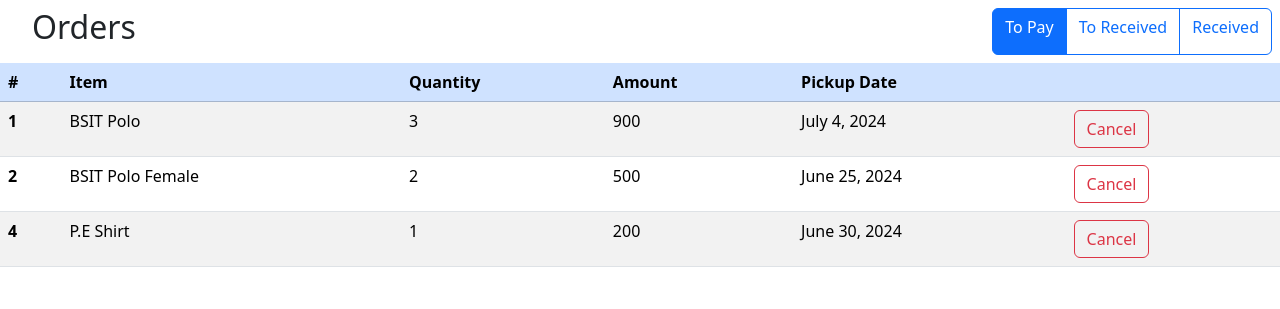
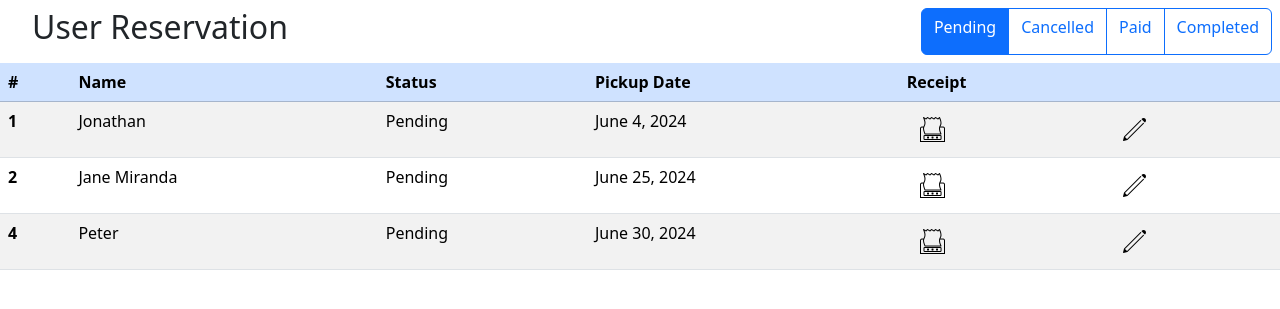
Before and after one commit to caesar0016/webQuantify, a PHP site: page /userReservation.php in a window 1280 px wide. Shown: the part 74-383 px from the top of the page. Run offline with PHP 8.4, Linux system fonts and the light colour scheme; some libraries are stand-ins or nearby versions.

Commit message:
Added Design for user reservation

```diff
--- a/inventoryPage.php
+++ b/inventoryPage.php
@@ -7,14 +7,14 @@
     <meta charset="UTF-8">
     <meta name="viewport" content="width=device-width, initial-scale=1.0">
     <link rel="stylesheet" href="cssFiles/inventoryPage.css">
-    <title>Quantify · Inventory</title>
+    <title>Quantify · User Orders</title>
 </head>
 <body>
 <div class="d-flex justify-content-between m-2">
     <div class="d-flex">
         <!-- Grouped buttons on the left -->
         <button type="button" class="btn btn-outline-primary mr-2">
-            <a href="userReservation.php" class="text-decoration-none text-reset">User Reservation</a>
+            <a href="userOrders.php" class="text-decoration-none text-reset">User Reservation</a>
         </button>
         <!--Add Extra Button if something to add-->
 
--- a/userReservation.php
+++ b/userReservation.php
@@ -10,62 +10,83 @@
 </head>
 <body>
     <div class="d-flex justify-content-between m-2">
-        <h2 class="ms-4">Orders</h2>
+        <h2 class="ms-4">User Reservation</h2>
 
         <div class="btn-group" role="group" aria-label="Basic radio toggle button group">
             <input type="radio" class="btn-check" name="btnradio" id="btnradio1" autocomplete="off" checked>
-            <label class="btn btn-outline-primary" for="btnradio1">To Pay</label>
+            <label class="btn btn-outline-primary" for="btnradio1">Pending</label>
 
             <input type="radio" class="btn-check" name="btnradio" id="btnradio2" autocomplete="off">
-            <label class="btn btn-outline-primary" for="btnradio2">To Received</label>
+            <label class="btn btn-outline-primary" for="btnradio2">Cancelled</label>
 
             <input type="radio" class="btn-check" name="btnradio" id="btnradio3" autocomplete="off">
-            <label class="btn btn-outline-primary" for="btnradio3">Received</label>
-</div>
+            <label class="btn btn-outline-primary" for="btnradio3">Paid</label>
+
+            <input type="radio" class="btn-check" name="btnradio" id="btnradio3" autocomplete="off">
+            <label class="btn btn-outline-primary" for="btnradio4">Completed</label>
+        </div>
     </div>
     <table class="table table-striped table-hover">
         <thead>
         <tr class="table-primary">
             <th scope="col">#</th>
-            <th scope="col">Item</th>
-            <th scope="col">Quantity</th>
-            <th scope="col">Amount</th>
+            <th scope="col">Name</th>
+            <th scope="col">Status</th>
             <th scope="col">Pickup Date</th>
+            <th scope="col">Receipt</th>
             <th scope="col"></th>
         </tr>
         </thead>
     <tbody>
         <tr>
             <th scope="row">1</th>
-            <td>BSIT Polo</td>
-            <td>3</td>
-            <td>900</td>
-            <td>July 4, 2024</td>
-            <td>
-                <button type="button" class="btn btn-outline-danger">Cancel</button>
+            <td>Jonathan</td>
+            <td>Pending</td>
+            <td>June 4, 2024</td>
+            <td class="">
+                <a href="#" class="btn" role="button">
+                    <img src="images/ic_receipt.png" alt="Edit">
+                </a>
+            </td>
+            <td class="">
+                <a href="#" class="btn" role="button">
+                    <img src="images/ic_edit.png" alt="Edit">
+                </a>
             </td>
         </tr>
         <tr>
             <th scope="row">2</th>
-            <td>BSIT Polo Female</td>
-            <td>2</td>
-            <td>500</td>
+            <td>Jane Miranda</td>
+            <td>Pending</td>
             <td>June 25, 2024</td>
-            <td>
-                <button type="button" class="btn btn-outline-danger">Cancel</button>
+            <td class="">
+                <a href="#" class="btn" role="button">
+                    <img src="images/ic_receipt.png" alt="Edit">
+                </a>
             </td>
+            <td class="">
+                <a href="#" class="btn" role="button">
+                    <img src="images/ic_edit.png" alt="Edit">
+                </a>
+            </td>
+
         </tr>
         <tr>
             <th scope="row">4</th>
-            <td >P.E Shirt</td>
-            <td>1</td>
-            <td>200</td>
+            <td >Peter</td>
+            <td>Pending</td>
             <td>June 30, 2024</td>
-            <td>
-                <button type="button" class="btn btn-outline-danger">Cancel</button>
+            <td class="">
+                <a href="#" class="btn" role="button">
+                    <img src="images/ic_receipt.png" alt="Edit">
+                </a>
+            </td>
+            <td class="">
+                <a href="#" class="btn" role="button">
+                    <img src="images/ic_edit.png" alt="Edit">
+                </a>
             </td>
         </tr>
   </tbody>
-</table>
 </body>
 </html>
```
Also changed, not shown: userOrders.php (added, +71 -0 lines), images/ic_receipt.png (added), images/ic_trash.png (added).
